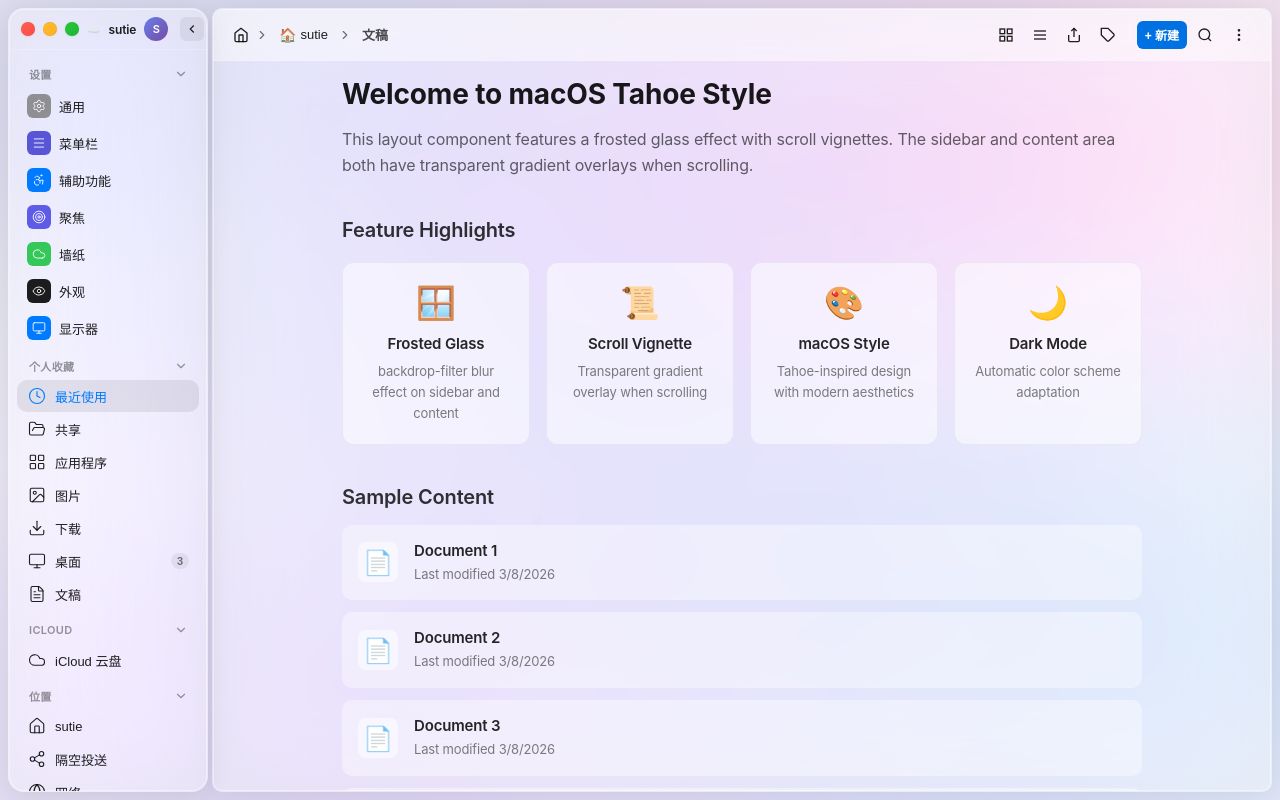
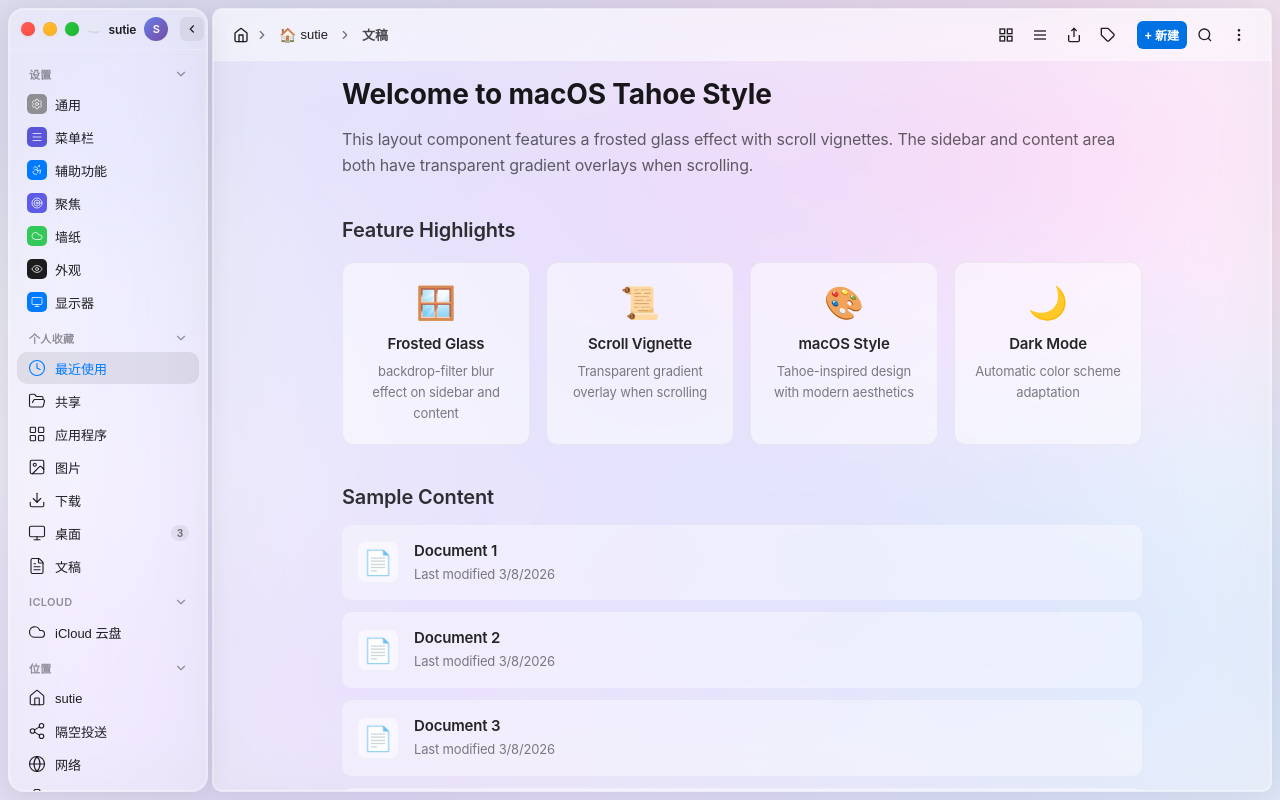
Before and after one commit to susususutie/demo-tahoe-layout, a React (Vite) app: page / in a window 1280 px wide. Built offline with nearby package versions, Linux system fonts and the light colour scheme.

Commit message:
style: 调整 coloredRect 图标尺寸为 20px 更接近 macOS

```diff
--- a/src/components/sidebar/FinderSidebar.css
+++ b/src/components/sidebar/FinderSidebar.css
@@ -549,9 +549,9 @@
 
 /* 彩色圆角矩形背景 + 白色图标（macOS 系统设置风格） */
 .finder-nav-icon.finder-colored-rect {
-  width: 24px;
-  height: 24px;
-  border-radius: 6px;
+  width: 20px;
+  height: 20px;
+  border-radius: 5px;
   display: flex;
   align-items: center;
   justify-content: center;
@@ -559,8 +559,8 @@
 }
 
 .finder-nav-icon.finder-colored-rect svg {
-  width: 14px;
-  height: 14px;
+  width: 12px;
+  height: 12px;
   color: white;
 }
 
```
